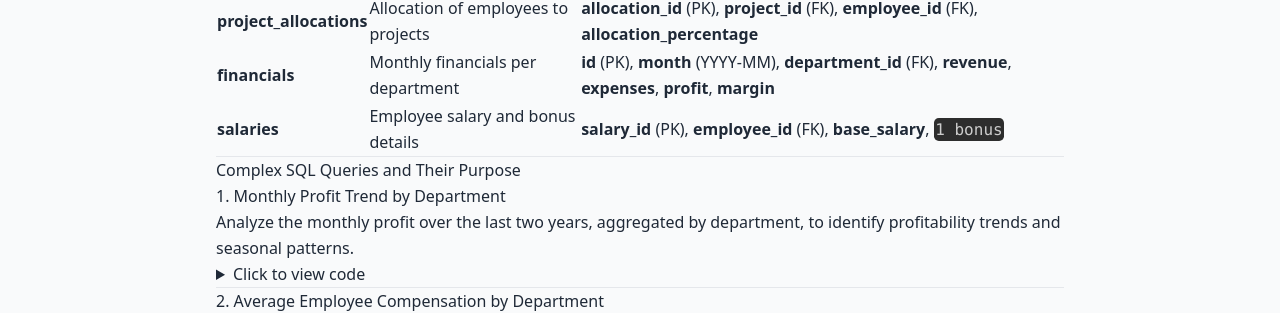
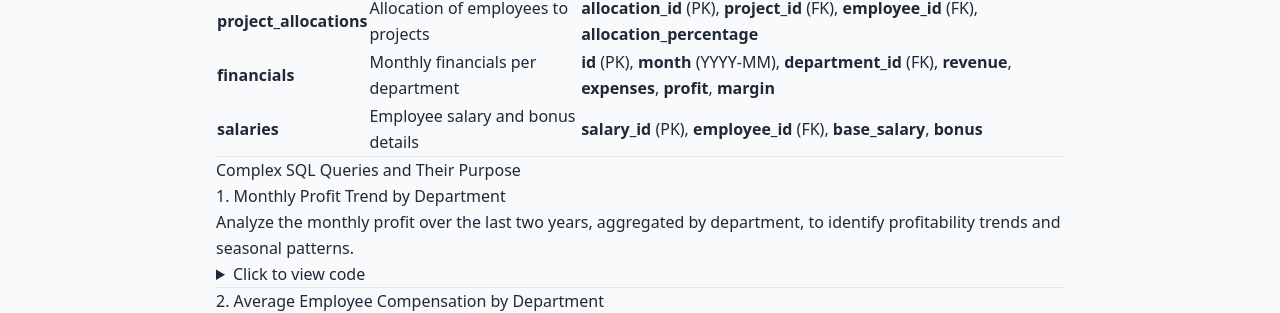
Before and after one commit to Marcin-Charzynski/financial-analysis-of-a-fictitious-company, a Jekyll site: the page built from sql.md, in a window 1280 px wide. Shown: the part 411-724 px from the top of the page. Built offline with Jekyll 4.4.1, drawn with Linux system fonts in a browser that asks for light colours; nearby versions of some CDN libraries.

Commit message:
formatting corrected

```diff
--- a/sql.md
+++ b/sql.md
@@ -21,7 +21,7 @@
 | **projects**          | Company projects                                     | **project_id** (PK), **project_name**, **department_id** (FK), **start_date**, **end_date** |
 | **project_allocations** | Allocation of employees to projects                 | **allocation_id** (PK), **project_id** (FK), **employee_id** (FK), **allocation_percentage** |
 | **financials**        | Monthly financials per department                     | **id** (PK), **month** (YYYY-MM), **department_id** (FK), **revenue**, **expenses**, **profit**, **margin** |
-| **salaries**          | Employee salary and bonus details                     | **salary_id** (PK), **employee_id** (FK), **base_salary**, `bonus` |
+| **salaries**          | Employee salary and bonus details                     | **salary_id** (PK), **employee_id** (FK), **base_salary**, **bonus** |
 
 ---
 
```
